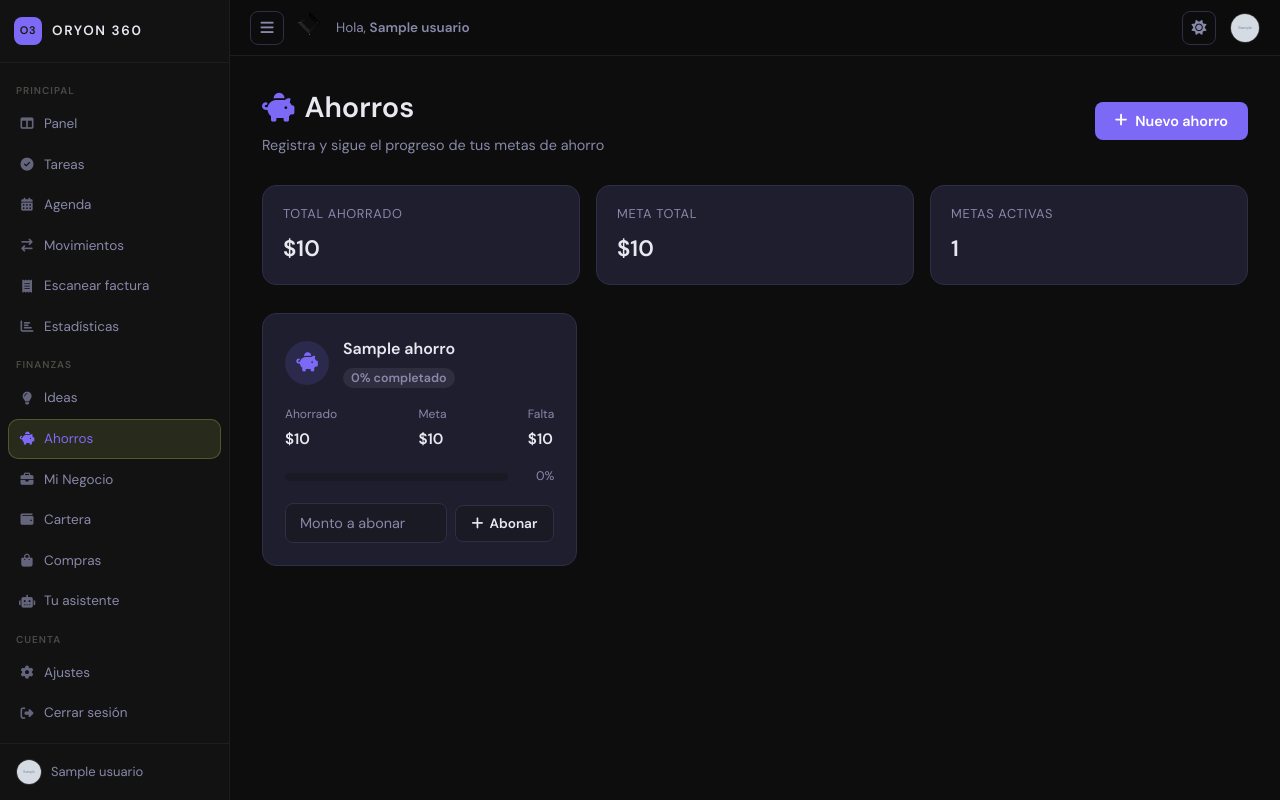
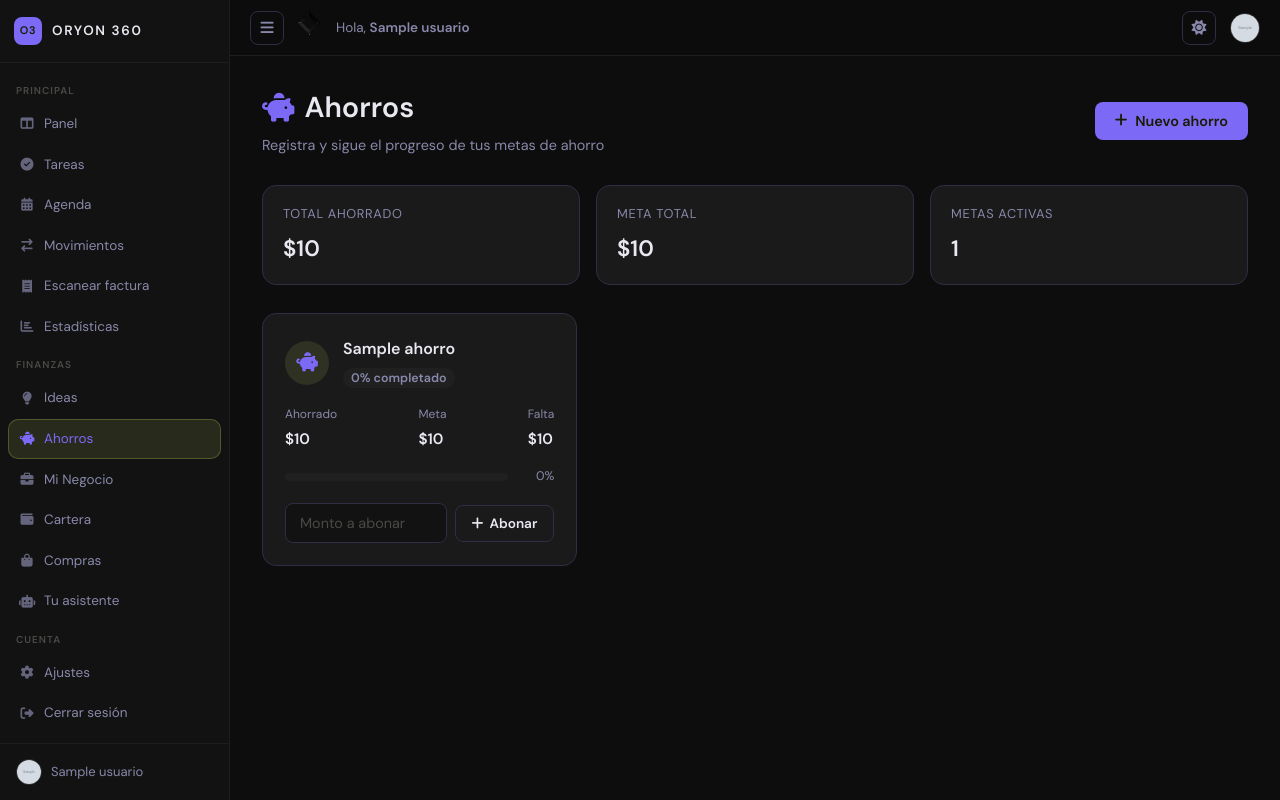
Before and after one commit to DIEGO041012/Orion-360, a Flask app: page /ahorros in a window 1280 px wide. Run offline with Flask 3, Linux system fonts and the light colour scheme; a user stored in the database is signed in; grey boxes marked "Sample" are stand-in pictures; a database or web service that is not in the repository returns one stand-in record (values such as "Sample title"); some libraries are stand-ins or nearby versions.

Commit message:
se organizan estilos

```diff
--- a/static/css/gestion_ahorro-negocio.css
+++ b/static/css/gestion_ahorro-negocio.css
@@ -56,7 +54,7 @@
 ══════════════════════════════════════════ */
 .btn-primary {
   background: var(--accent);
-  color: #fff;
+  color: var(--accent-text);
   border: none;
   padding: 10px 20px;
   border-radius: var(--radius-sm);
@@ -66,12 +64,12 @@
   display: inline-flex;
   align-items: center;
   gap: 8px;
-  transition: background 0.2s, transform 0.1s;
+  transition: opacity 0.2s, transform 0.1s;
 }
-.btn-primary:hover { background: var(--accent-hover); transform: translateY(-1px); }
+.btn-primary:hover { opacity: 0.88; transform: translateY(-1px); }
 
 .btn-secondary {
-  background: var(--bg-secondary);
+  background: var(--bg-elevated);
   color: var(--text-primary);
   border: 1px solid var(--border);
   padding: 9px 16px;
@@ -102,7 +100,7 @@
    INPUT DARK
 ══════════════════════════════════════════ */
 .input-dark {
-  background: var(--bg-secondary);
+  background: var(--bg-surface);
   border: 1px solid var(--border);
   color: var(--text-primary);
   padding: 10px 14px;
@@ -113,7 +111,7 @@
   transition: border-color 0.2s;
 }
 .input-dark:focus { border-color: var(--accent); }
-.input-dark::placeholder { color: var(--text-secondary); }
+.input-dark::placeholder { color: var(--text-muted); }
 
 /* ══════════════════════════════════════════
    ALERTS
@@ -240,14 +235,16 @@
 }
 
 .resumen-card {
-  background: var(--bg-card);
+  background: var(--bg-elevated);
   border: 1px solid var(--border);
-  border-radius: var(--radius);
+  border-radius: var(--radius-lg);
   padding: 18px 20px;
   display: flex;
   flex-direction: column;
   gap: 6px;
+  transition: background var(--transition), border-color var(--transition);
 }
+
 .resumen-label {
   font-size: 0.8rem;
   color: var(--text-secondary);
@@ -267,17 +264,17 @@
 }
 
 .ahorro-card {
-  background: var(--bg-card);
+  background: var(--bg-elevated);
   border: 1px solid var(--border);
-  border-radius: var(--radius);
+  border-radius: var(--radius-lg);
   padding: 22px;
   display: flex;
   flex-direction: column;
   gap: 16px;
-  transition: border-color 0.2s, transform 0.2s;
+  transition: border-color var(--transition), transform 0.2s, background var(--transition);
 }
 .ahorro-card:hover {
-  border-color: var(--accent);
+  border-color: var(--accent-border);
   transform: translateY(-2px);
 }
 
@@ -289,7 +286,7 @@
 .ahorro-icon {
   width: 44px;
   height: 44px;
-  background: rgba(124,106,247,0.15);
+  background: var(--accent-dim);
   border-radius: 50%;
   display: flex;
   align-items: center;
@@ -310,9 +307,9 @@
   padding: 2px 8px;
   border-radius: 20px;
 }
-.ahorro-porcentaje.completado { background: rgba(74,222,128,0.15); color: var(--positivo); }
-.ahorro-porcentaje.bien       { background: rgba(124,106,247,0.15); color: var(--accent); }
-.ahorro-porcentaje.inicio     { background: rgba(136,136,170,0.15); color: var(--text-secondary); }
+.ahorro-porcentaje.completado { background: var(--green-dim); color: var(--green); }
+.ahorro-porcentaje.bien       { background: var(--accent-dim); color: var(--accent); }
+.ahorro-porcentaje.inicio     { background: var(--bg-hover); color: var(--text-secondary); }
 
 .ahorro-montos {
   display: flex;
@@ -331,17 +328,18 @@
 .progress-bar {
   flex: 1;
   height: 8px;
-  background: var(--bg-secondary);
+  background: var(--bg-hover);
   border-radius: 20px;
   overflow: hidden;
 }
 .progress-fill {
   height: 100%;
-  background: linear-gradient(90deg, var(--accent), #a78bfa);
+  background: var(--accent);
   border-radius: 20px;
   transition: width 0.6s ease;
+  opacity: 0.85;
 }
-.progress-fill.completo { background: linear-gradient(90deg, var(--positivo), #86efac); }
+.progress-fill.completo { background: var(--green); opacity: 1; }
 .progress-label { font-size: 0.78rem; color: var(--text-secondary); min-width: 36px; text-align: right; }
 
 .ahorro-form {
@@ -436,4 +435,14 @@
 }
 .negocio-form-row select.input-dark { flex: 1; }
 .negocio-form-row input.input-dark  { flex: 1; }
-.negocio-form-row .btn-se
+.negocio-form-row .btn-secondary    { flex-shrink: 0; }
+
+/* ══════════════════════════════════════════
+   RESPONSIVE
+══════════════════════════════════════════ */
+@media (max-width: 600px) {
+  .page-header { flex-direction: column; align-items: flex-start; }
+  .ahorros-grid, .negocios-grid { grid-template-columns: 1fr; }
+  .ahorro-montos { flex-direction: column; gap: 6px; }
+  .negocio-form-row { flex-wrap: wrap; }
+}
```
Also changed, not shown: other parts of static/css/gestion_ahorro-negocio.css (+23 -27 lines).
